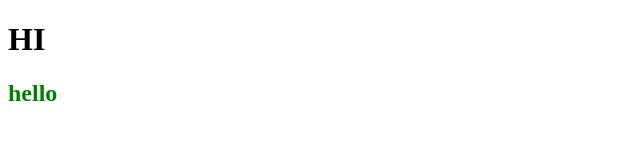
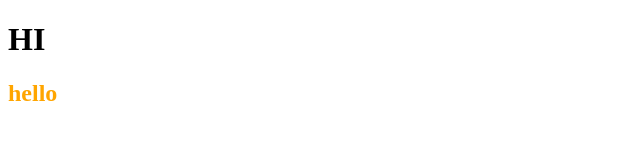
Before and after one commit to usha122020/project1, a plain HTML site: page index.html in a window 1280 px wide. Shown: the full height of the page, 0-640 px from the left. Drawn offline with Linux system fonts and the light colour scheme.

Commit message:
Update style.css

```diff
--- a/style.css
+++ b/style.css
@@ -1 +1 @@
-h2{color:green}
+h2{color:orange}
```
